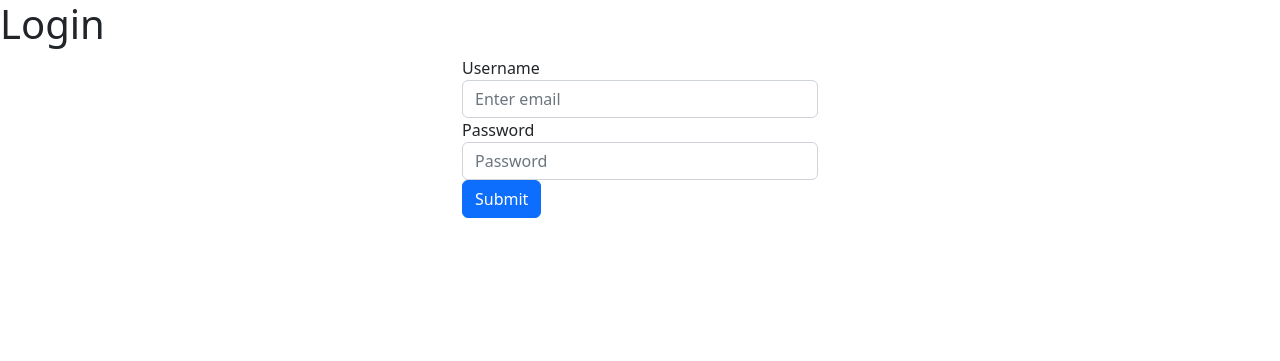
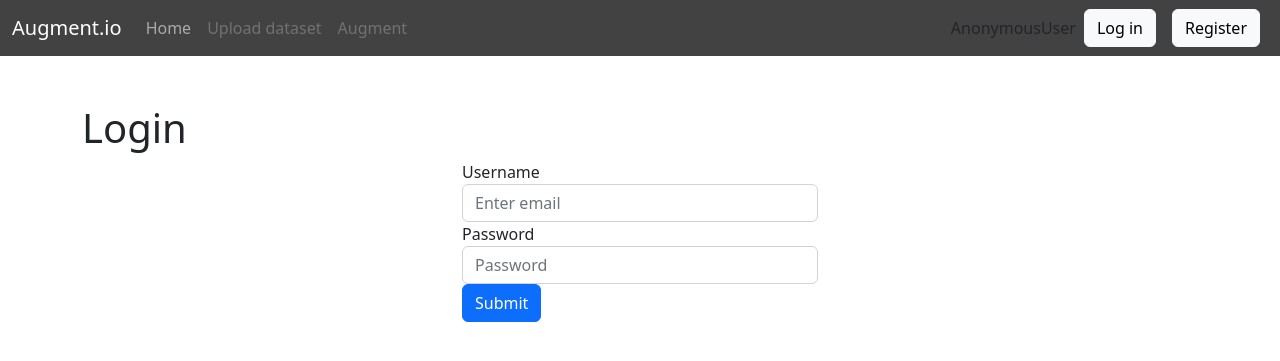
Before and after one commit to Duranic/augmented-gallery, a Django app: page /login/ in a window 1280 px wide. Shown: the top 361 px of the page. Run offline with Django 4.2, Linux system fonts and the light colour scheme.

Commit message:
minor changes

```diff
--- a/photos/templates/main.html
+++ b/photos/templates/main.html
@@ -26,14 +26,14 @@
 
           <ul class="navbar-nav me-auto mb-2 mb-lg-0">
               <li class="nav-item">
-              <a class="nav-link {% if page == 'home' %}active{% endif %}" aria-current="page" href="{% url 'gallery' %}">Home</a>
+              <a class="nav-link {% if page == 'Home' %}active{% endif %}" aria-current="page" href="{% url 'gallery' %}">Home</a>
               </li>
-              {% if user != None %}
+              {% if user.is_authenticated %}
               <li class="nav-item">
-              <a class="nav-link {% if page == 'add' %}active{% endif %} " href="{% url 'add' %}">Upload dataset</a>
+              <a class="nav-link {% if page == 'Upload' %}active{% endif %} " href="{% url 'add' %}">Upload dataset</a>
               </li>
               <li class="nav-item">
-              <a class="nav-link {% if page == 'augment' %}active{% endif %}" href="{% url 'augment' %}">Augment</a>
+              <a class="nav-link {% if page == 'Augment' %}active{% endif %}" href="{% url 'augment' %}">Augment</a>
               </li>
               {% else %}
               <li class="nav-item">
@@ -45,7 +45,7 @@
               {% endif %}
           </ul>
           {{user}}
-          {% if user != None and user != 'AnonymousUser' %}
+          {% if user.is_authenticated %}
           <a href="{% url 'logout' %}" class="btn btn-light mx-2" >Log out</a>
           {% else %}
           <a href="{% url 'login' %}" class="btn btn-light mx-2" >Log in</a>
--- a/photos/templates/photos/login.html
+++ b/photos/templates/photos/login.html
@@ -1,19 +1,15 @@
-<!DOCTYPE html>
-<html lang="en">
+{% extends 'main.html' %}
 
-<head>
-    <meta charset="UTF-8">
-    <meta http-equiv="X-UA-Compatible" content="IE=edge">
-    <meta name="viewport" content="width=device-width, initial-scale=1.0">
-    <title>Login</title>
-    <link href="https://cdn.jsdelivr.net/npm/bootstrap@5.2.3/dist/css/bootstrap.min.css" rel="stylesheet"
-        integrity="sha384-rbsA2VBKQhggwzxH7pPCaAqO46MgnOM80zW1RWuH61DGLwZJEdK2Kadq2F9CUG65" crossorigin="anonymous">
-</head>
+{% load static %}
 
-<body>
-    <h1>Login</h1>
+{% block title %} {{ page }} {% endblock title %}
 
-    <div class="container">
+
+{% block content %}
+
+
+    <div class="container mt-5">
+        <h1>Login</h1>
         <div class="row justify-content-center">
             <div class="col-md-4">
 
@@ -33,4 +29,4 @@
             </div>
         </div>
     </div>
-</body>
+{% endblock content %}
--- a/photos/templates/photos/register.html
+++ b/photos/templates/photos/register.html
@@ -1,9 +1,13 @@
 {% extends 'main.html' %}
 
+{% load static %}
 
+{% block title %} {{ page }} {% endblock title %}
 
 
 {% block content %}
+<div class="m-5">
+    <div class="container">
         <h1>Register</h1>
 
         <form method="post" action="">
@@ -11,6 +15,8 @@
             {{form.as_p}}
             <input type="submit" name="Create User">
         </form>
+    </div>
+</div>
 
 
 {% endblock content %}
--- a/photos/views.py
+++ b/photos/views.py
@@ -31,13 +31,13 @@ def selectAugmentations(request):
         premade=request.POST.getlist('premade')
 
 
-        context = {'page':'augment', 'augmentations': augmentations}
+        context = {'page':'Augment', 'augmentations': augmentations}
         return render(request, 'photos/photo.html', context)
-    context = {'page':'augment'}
+    context = {'page':'Augment'}
     return render(request, "photos/augment.html", context)
 
 def augment(request):
-    time.sleep(5)
+    time.sleep(1)
 
     # clean up the string from ajax
     augmentations=unescape(request.POST.getlist('augmentations')[0])
@@ -109,7 +109,7 @@ def registerPage(request):
                 else:
                     print(e)
 
-    context={'form':form}
+    context={'page':'Register','form':form}
 
     return render(request, "photos/register.html", context)
 
@@ -123,7 +123,7 @@ def loginPage(request):
             login(request, user)
             return redirect("gallery")
 
-    context={}
+    context={'page':'Login'}
     return render(request, "photos/login.html", context)
 
 def logoutUser(request):
@@ -132,7 +132,7 @@ def logoutUser(request):
 
 def gallery(request):
     if request.user.is_authenticated==False:
-        context = {'page':'home', 'categories': None, 'photos': None, 'user': None}
+        context = {'page':'Home', 'categories': None, 'photos': None, 'user': None}
         return render(request, 'photos/gallery.html', context)
     category = request.GET.get('category')
     categories = Category.objects.all
@@ -140,7 +140,7 @@ def gallery(request):
         photos = Photo.objects.all
     else:
         photos=Photo.objects.filter(category__name=category)
-    context = {'page':'home', 'categories': categories, 'photos': photos, 'user': request.user}
+    context = {'page':'Home', 'categories': categories, 'photos': photos, 'user': request.user}
     return render(request, 'photos/gallery.html', context)
 
 def download(request):
@@ -151,7 +151,7 @@ def download(request):
     return HttpResponseBadRequest()
 
 def zip_folder_thread(queue, folder_path):
-    time.sleep(5)
+    time.sleep(1)
     zip_file = tempfile.NamedTemporaryFile(delete=False)
     name=zip_file.name
     with ZipFile(zip_file, 'w') as zip_file:
@@ -165,7 +165,7 @@ def zip_folder_thread(queue, folder_path):
 
 
 def viewPhoto(request, pk):
-    context = {'page':'augment'}
+    context = {'page':'Augment'}
     if request.method == 'POST':
 
         queue = Queue()
@@ -258,5 +258,5 @@ def addPhoto(request):
 
         return redirect('gallery')
 
-    context = {'page':'add', 'categories' : categories}
+    context = {'page':'Upload', 'categories' : categories}
     return render(request, 'photos/add.html', context)
```
Lines whose indentation alone changed are shown as unchanged.
